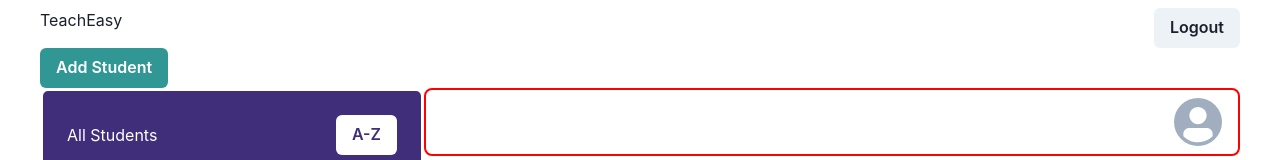
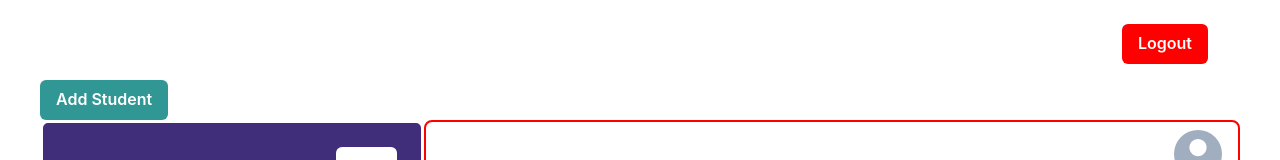
Before and after one commit to 7juned7/TeachEasy, a React (Create React App) app in the folder frontend/: page /teacheasy in a window 1280 px wide. Shown: the top 160 px of the page. Built offline with nearby package versions, Linux system fonts and the light colour scheme; no server answers.

Commit message:
Update Navbar.js

```diff
--- a/frontend/src/components/Navbar.js
+++ b/frontend/src/components/Navbar.js
@@ -13,16 +13,22 @@ const Navbar = () => {
         <Box
             display={"flex"}
             justifyContent={"space-between"}
+            alignItems={"center"}
+            padding={"1rem 2rem"}
+
+
         >
 
+
             <Box>
-                <Text>TeachEasy</Text>
+                <Text fontSize={"1rem"} fontWeight={"600"} color={"white"}>TeachEasy</Text>
             </Box>
-            <Button onClick={logout}>
+            <Button bg={"red"} color={"white"} onClick={logout}
+                _hover={{ background: "red", opacity: "80%" }}>
                 Logout
             </Button>
         </Box>
     )
 }
 
-export default Navbar
+export default Navbar;
```
